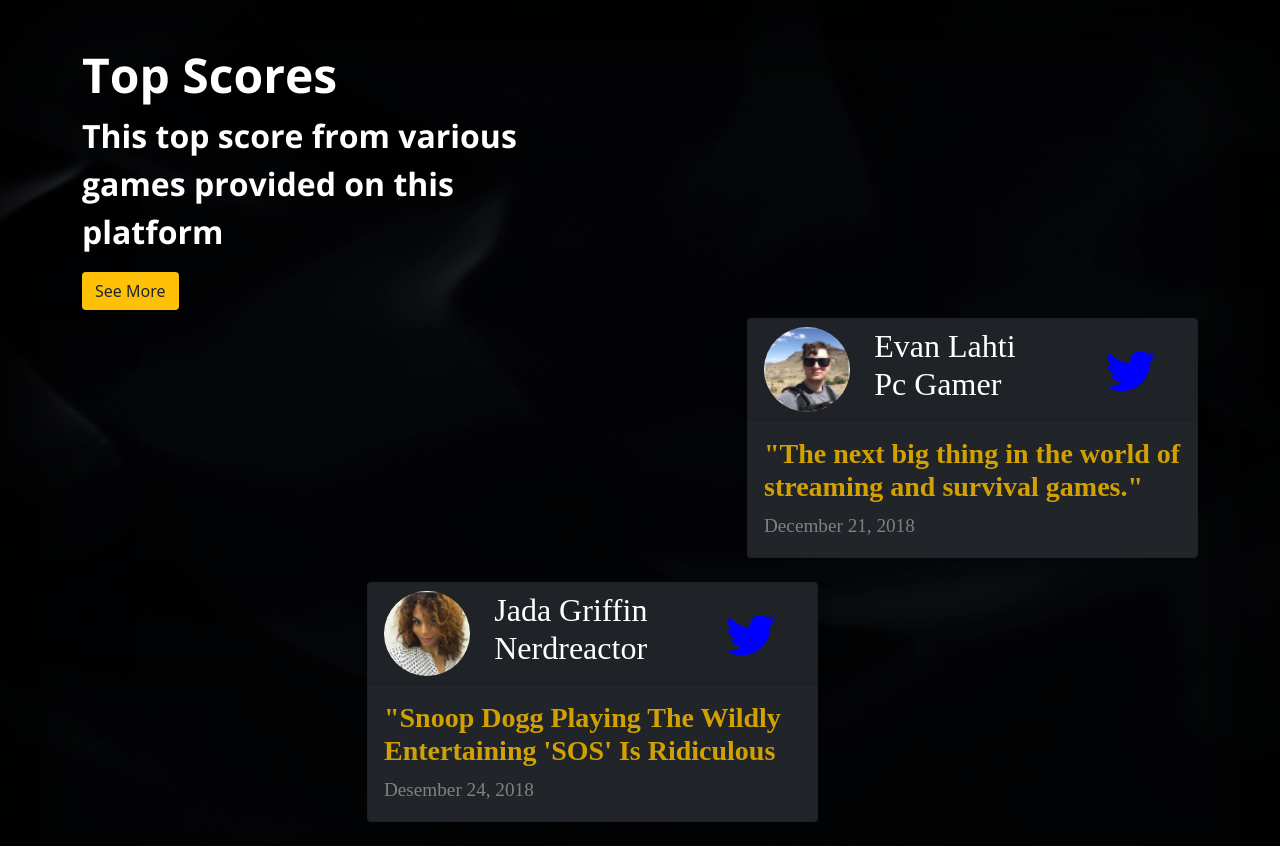
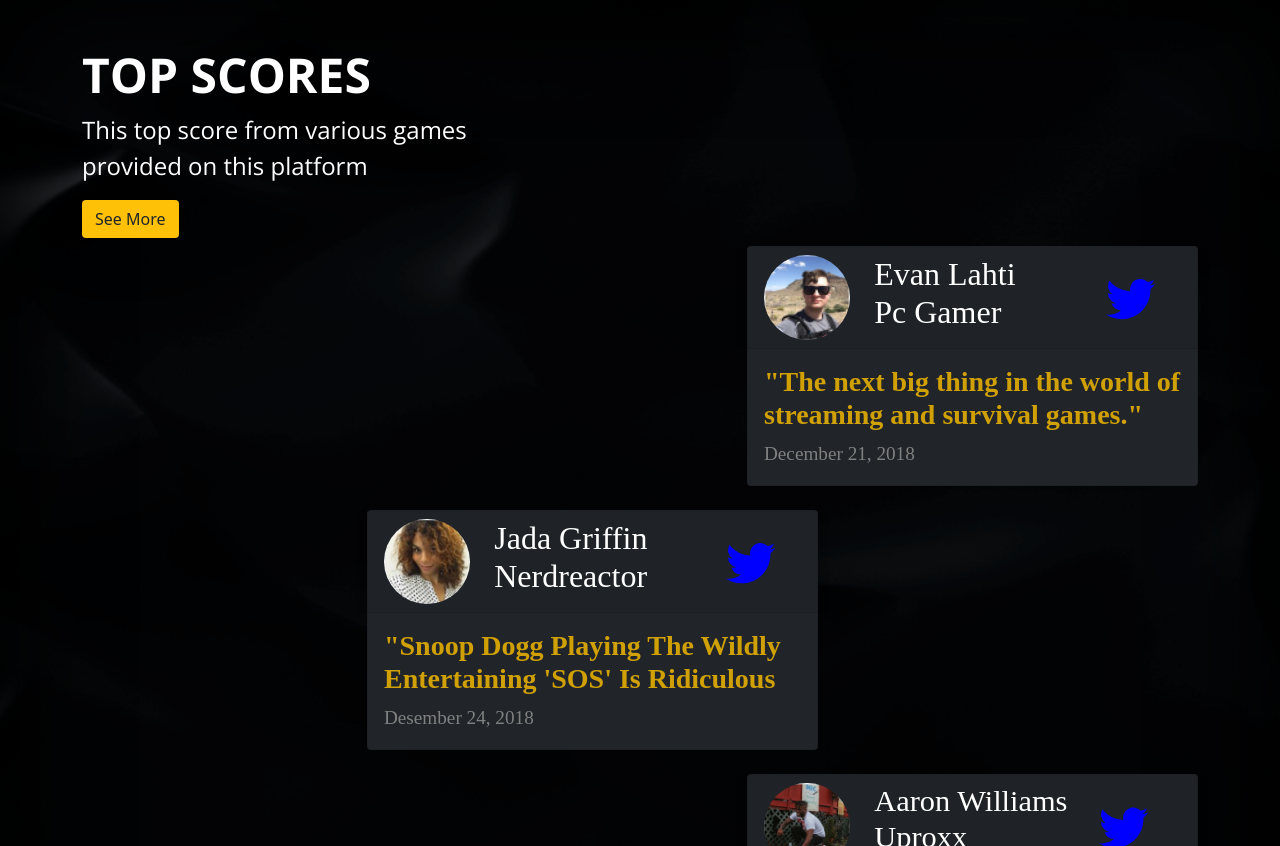
Before and after one commit to divajuni0406/divajuni0406.github.io, a plain HTML site: page index.html in a window 1280 px wide. Shown: the part 3250-4096 px from the top of the page. Drawn offline with nearby package versions, Linux system fonts and the light colour scheme.

Commit message:
Modify font top scores in the top score section

```diff
--- a/index.html
+++ b/index.html
@@ -175,7 +175,6 @@
     <!-- Gameplay Options END TAG -->
     <!-- Game Feature -->
     <section id="game-feature">
-        <!-- <div class="container-fluid"> -->
         <div class="container">
             <div class="row justify-content-end ms-lg-0 ps-lg-0 pt-5 pe-5 ms-md-3" id="collumn-feature">
                 <div class="col-lg-5 col-md-8 col-sm-10 ps-lg-0 fw-bold text-light text-sm-start">
@@ -215,7 +214,6 @@
                 </div>
             </div>
         </div>
-        <!-- </div> -->
     </section>
     <!-- Game Feature End Tag -->
     <!-- System Requirement -->
@@ -278,7 +276,7 @@
             <div class="container">
                 <div class="row pt-5 justify-content-sm-start">
                     <div class="col-lg-5 col-md-8 col-sm-12" id="TextTopScore">
-                        <h1>Top Scores</h1>
+                        <h1>TOP SCORES</h1>
                         <p>This top score from various games provided on this platform</p>
                         <button class="btn btn bg-warning">See More</button>
                     </div>
--- a/style.css
+++ b/style.css
@@ -372,9 +372,9 @@
 
 #TextTopScore p {
     font-family: 'Open Sans';
-    font-size: 2rem;
+    font-size: 1.5rem;
     color: white;
-    font-weight: bold;
+
 }
 
 #header-text-img h2 {
```
Also changed, not shown: 1 other file.
